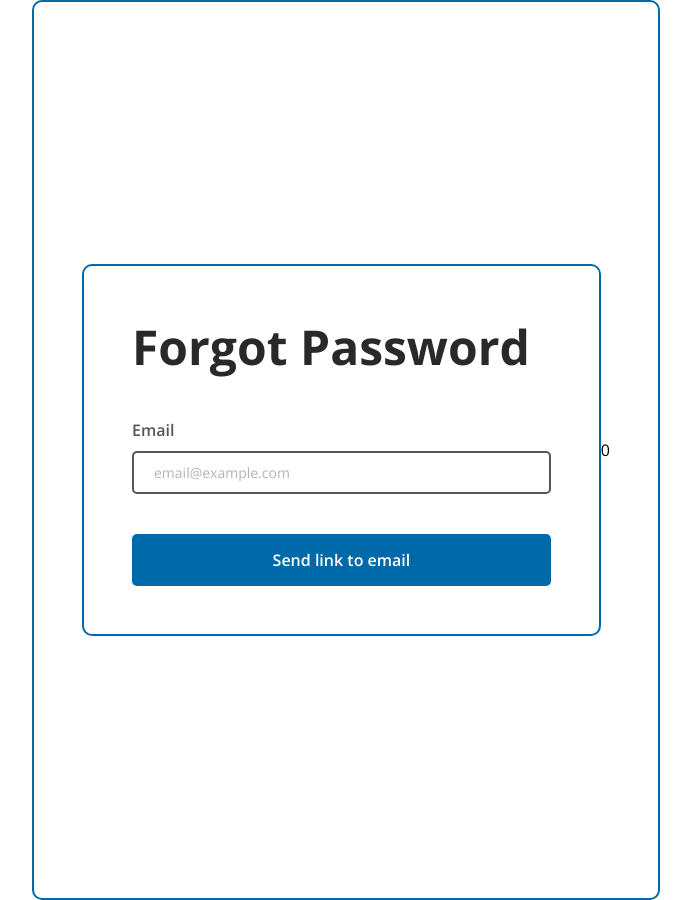
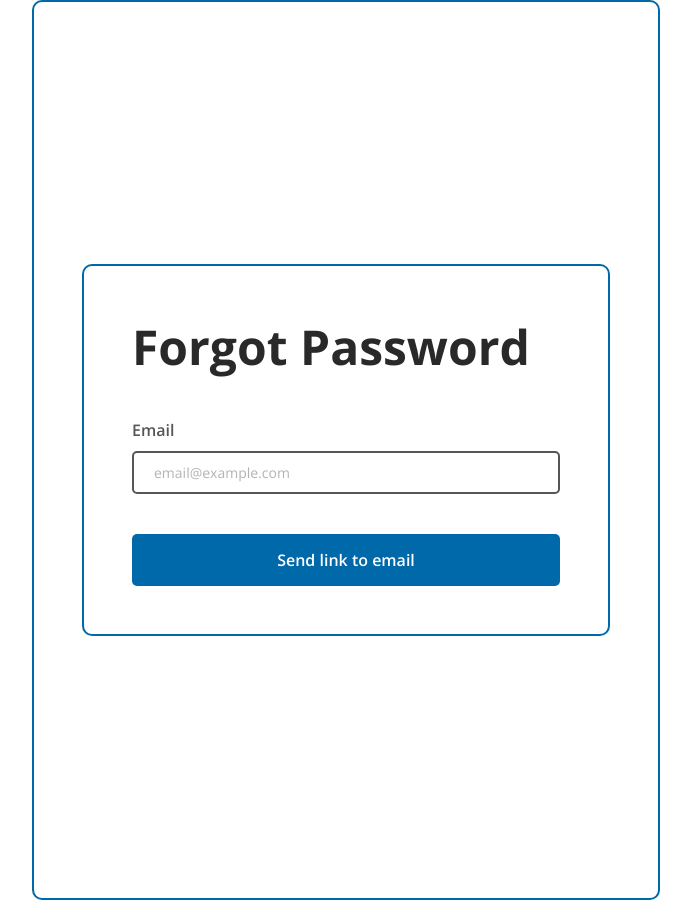
Before and after one commit to calblueprint/immigration-justice-project, a Next.js app: page /forgot-password in a window 1280 px wide. Shown: the whole page, without its empty margins (294-985 px from the left). Built offline with nearby package versions, Linux system fonts and the light colour scheme; no server answers.

Commit message:
remove weird 0

```diff
--- a/src/app/(auth)/forgot-password/page.tsx
+++ b/src/app/(auth)/forgot-password/page.tsx
@@ -43,7 +43,7 @@ export default function ForgotPassword() {
           </BigButton>
         </FormDiv>
       )}
-      {emailSentCount && (
+      {emailSentCount > 0 && (
         <FormDiv>
           <SpacerDiv>
             <H2>A password reset link has been sent to your email.</H2>
```
